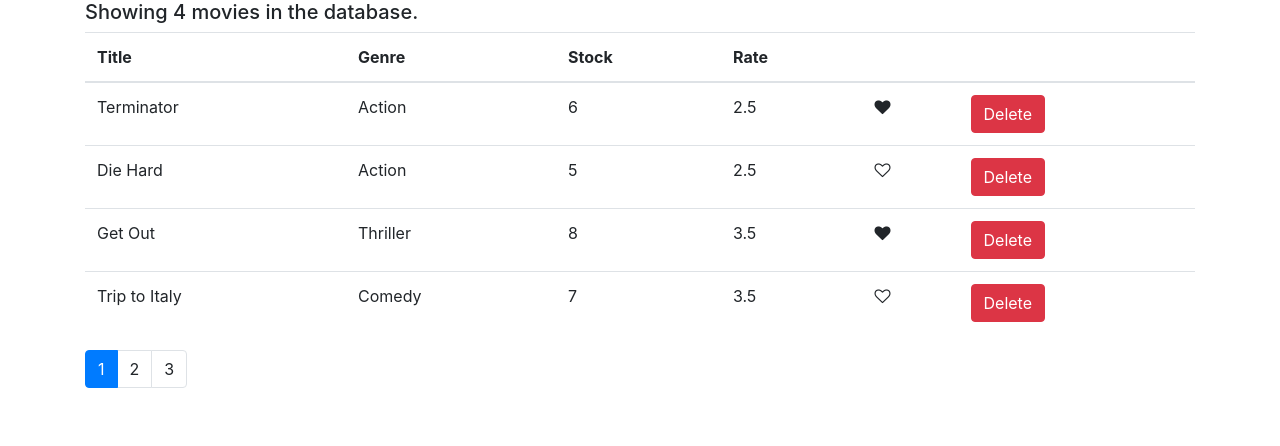
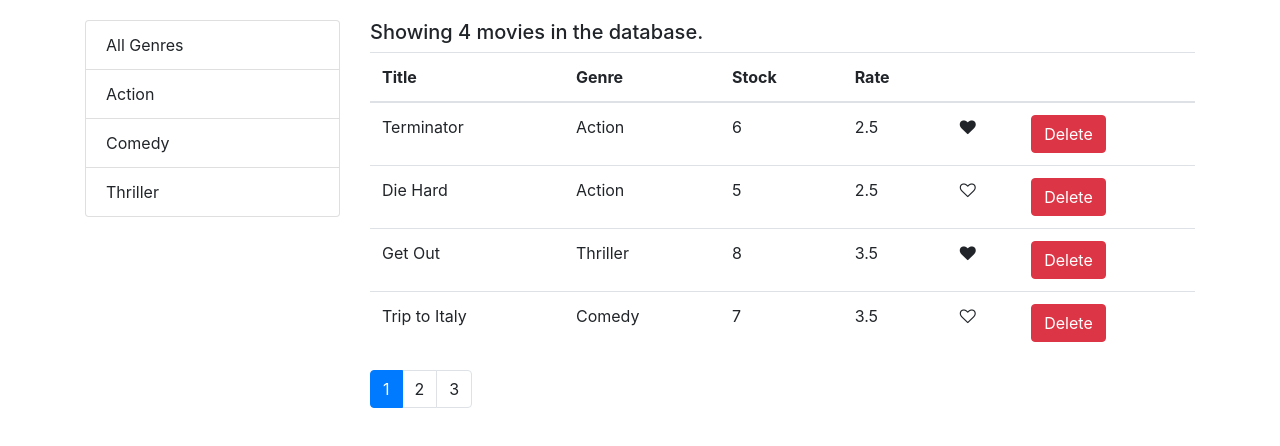
Before and after one commit to TVYDev/demo-vidly-web, a React (Create React App) app: page /movies in a window 1280 px wide. Shown: the top 446 px of the page. Built offline with nearby package versions, Linux system fonts and the light colour scheme.

Commit message:
added filter by genre

```diff
--- a/src/App.js
+++ b/src/App.js
@@ -4,7 +4,7 @@
 
 function App() {
   return (
-    <main className="container">
+    <main className="container" style={{marginTop: '20px'}}>
       <Movies />
     </main>
   );
--- /dev/null
+++ b/src/components/common/listGroup.jsx
@@ -0,0 +1,22 @@
+import React from 'react';
+
+const ListGroup = props => {
+    const { items, textProperty, valueProperty, onItemSelect, selectedItem } = props;
+
+    return <ul className="list-group">
+        { items.map(item => (
+            <li key={item[valueProperty]}
+                className={item === selectedItem ? "list-group-item active" : "list-group-item"}
+                onClick={() => onItemSelect(item)}>
+                {item[textProperty]}
+            </li>
+        )) }
+    </ul>;
+};
+
+ListGroup.defaultProps = {
+    textProperty: 'name',
+    valueProperty: '_id'
+};
+
+export default ListGroup;
--- a/src/components/movies.jsx
+++ b/src/components/movies.jsx
@@ -1,11 +1,29 @@
 import React from "react";
 import { getMovies } from "../services/fakeMovieService";
+import { getGenres } from "../services/fakeGenreService";
 import Like from "./common/like";
 import Pagination from "./common/pagination";
+import ListGroup from "./common/listGroup";
 import { paginate } from "../utils/paginate";
 
 class Movies extends React.Component {
-   state = { movies: getMovies(), likes: [], pageSize: 4, currentPage: 1 };
+   state = {
+      movies: [],
+      genres: [],
+      likes: [],
+      pageSize: 4,
+      currentPage: 1,
+      selectedGenre: null
+   };
+
+   componentDidMount() {
+      const genres = [{ name: 'All Genres'}, ...getGenres()];
+
+      this.setState({
+         movies: getMovies(),
+         genres
+      });
+   }
 
    handleDeleteMovie = movieId => {
       const updatedMovieList = this.state.movies.filter(
@@ -26,17 +44,26 @@
       this.setState({ currentPage: page });
    }
 
-   renderListOfMovies() {
-
+   handleGenreSelect = genre => {
+      this.setState({ selectedGenre: genre, currentPage: 1 });
    }
 
    render() {
-      const { movies: allMovies, currentPage, pageSize } = this.state;
+      const { movies: allMovies, currentPage, pageSize, selectedGenre } = this.state;
 
-      const movies = paginate(allMovies, currentPage, pageSize);
+      const filtered = selectedGenre && selectedGenre._id ? allMovies.filter(m => m.genre._id === selectedGenre._id) : allMovies;
+      const movies = paginate(filtered, currentPage, pageSize);
 
       return (
-         <div>
+         <div className="row">
+            <div className="col-3">
+               <ListGroup
+                  items={this.state.genres}
+                  onItemSelect={this.handleGenreSelect}
+                  selectedItem={this.state.selectedGenre}
+               />
+            </div>
+            <div className="col">
                {movies.length > 0 && (
                   <h5>
                      Showing {movies.length} movies in the database.
@@ -84,11 +111,12 @@
                   </tbody>
                </table>
                <Pagination
-               itemsCount={this.state.movies.length}
+                  itemsCount={filtered.length}
                   pageSize={this.state.pageSize}
                   onPageChange={this.handlePageChange}
                   currentPage={this.state.currentPage}
                />
+            </div>
          </div>
       );
    }
```
Lines whose indentation alone changed are shown as unchanged.
